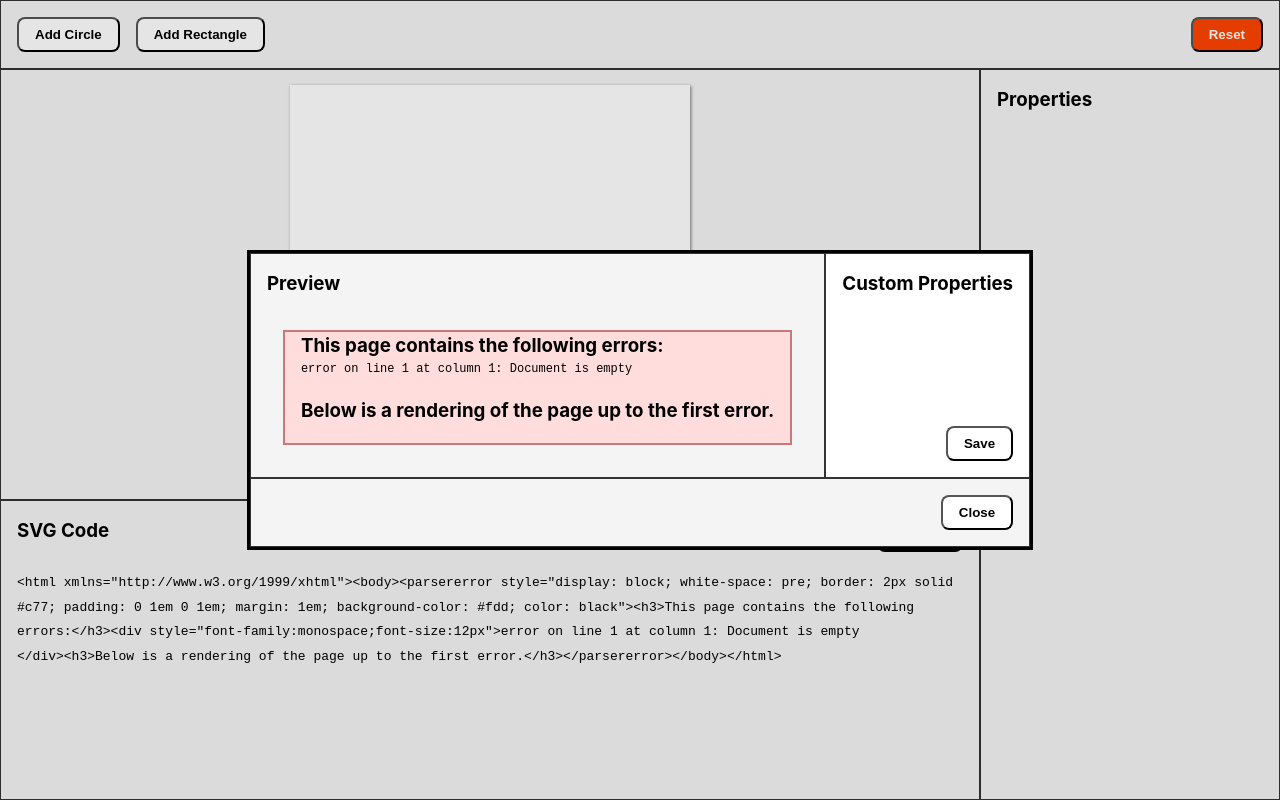
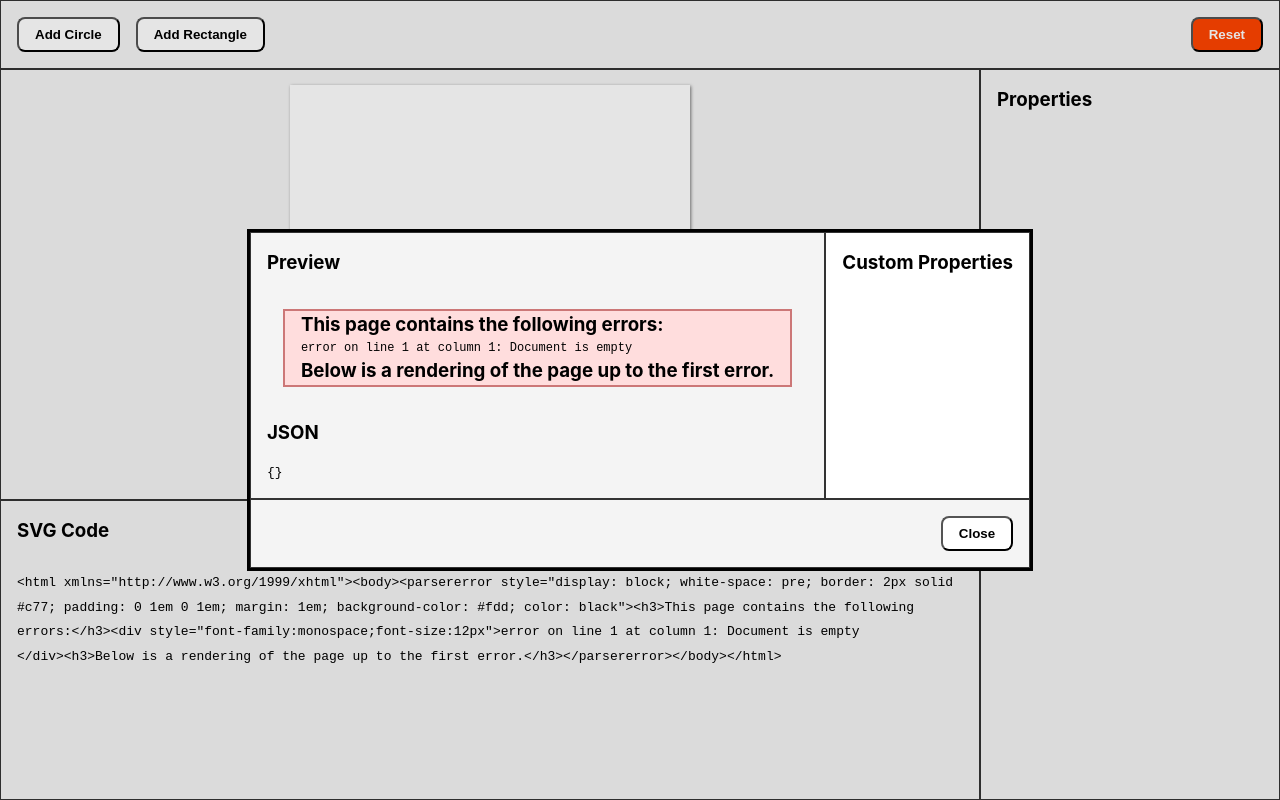
Before and after one commit to nelsonr/svg-editor, a website built with Vite: page index.html in a window 1280 px wide. Both pictures are taken after a click on the button "Preview". Built offline with nearby package versions, Linux system fonts and the light colour scheme; what react-konva-to-svg would draw is missing.

Commit message:
Display JSON config below SVG

```diff
--- a/src/configEditor.js
+++ b/src/configEditor.js
@@ -13,16 +13,18 @@ export function renderConfigEditor (svg) {
                     <h3>Preview</h3>
 
                     <div>${svg.outerHTML}</div>
+
+                    <h3>JSON</h3>
+
+                    <div>
+                        <pre>${JSON.stringify(config.value)}</pre>
+                    </div>
                 </section>
 
                 <div class="custom-properties-sidebar">
                     <h3>Custom Properties</h3>
 
                     <div class="custom-properties-list">${renderCustomProperties(svg)}</div>
-
-                    <div class="row end">
-                        <button id="custom-properties-save">Save</button>
-                    </div>
                 </div>
             </div>
 
@@ -33,16 +35,15 @@ export function renderConfigEditor (svg) {
     `;
 }
 
-
 export function onReady (rootEl) {
     setupConfigEditorEvents(rootEl);
     onRender(rootEl);
 }
 
-
 export function onRender (rootEl) {
     const svgEl = rootEl.querySelector("svg");
     applyConfigToSVG(svgEl, config.value);
+    showConfigInJSON(rootEl);
 }
 
 export function setupConfigEditorEvents (rootEl) {
@@ -61,22 +62,21 @@ export function setupConfigEditorEvents (rootEl) {
     colorInputs.forEach((input) => {
         input.addEventListener("change", (ev) => {
             svgEl.style.setProperty(ev.target.name, ev.target.value);
+            showConfigInJSON(rootEl);
         });
     });
+}
 
-    // Button to save colors to config variable
-    const saveButton = rootEl.querySelector("#custom-properties-save");
+function showConfigInJSON (rootEl) {
+    const colorInputs = Array.from(rootEl.querySelectorAll("input[type=color]"));
+    const computed = colorInputs
+        .map((input) => ({ [input.name]: input.value }))
+        .reduce((acc, val) => Object.assign(acc, val), {});
 
-    if (saveButton) {
-        saveButton.addEventListener("click", () => {
-            const colorInputs = Array.from(rootEl.querySelectorAll("input[type=color]"));
-            const computed = colorInputs
-                .map((input) => ({ [input.name]: input.value }))
-                .reduce((acc, val) => Object.assign(acc, val), {});
+    config.value = computed;
 
-            config.value = computed;
-        });
-    }
+    const codePreview = rootEl.querySelector("pre");
+    codePreview.textContent = JSON.stringify(computed, null, 4);
 }
 
 function applyConfigToSVG (svgEl, config) {
--- a/style.css
+++ b/style.css
@@ -19,9 +19,10 @@ body {
     min-height: 100vh;
 }
 
-h1:first-child,
-h2:first-child,
-h3:first-child {
+h1,
+h2,
+h3,
+pre {
     margin-top: 0;
     margin-bottom: 0;
 }
```
